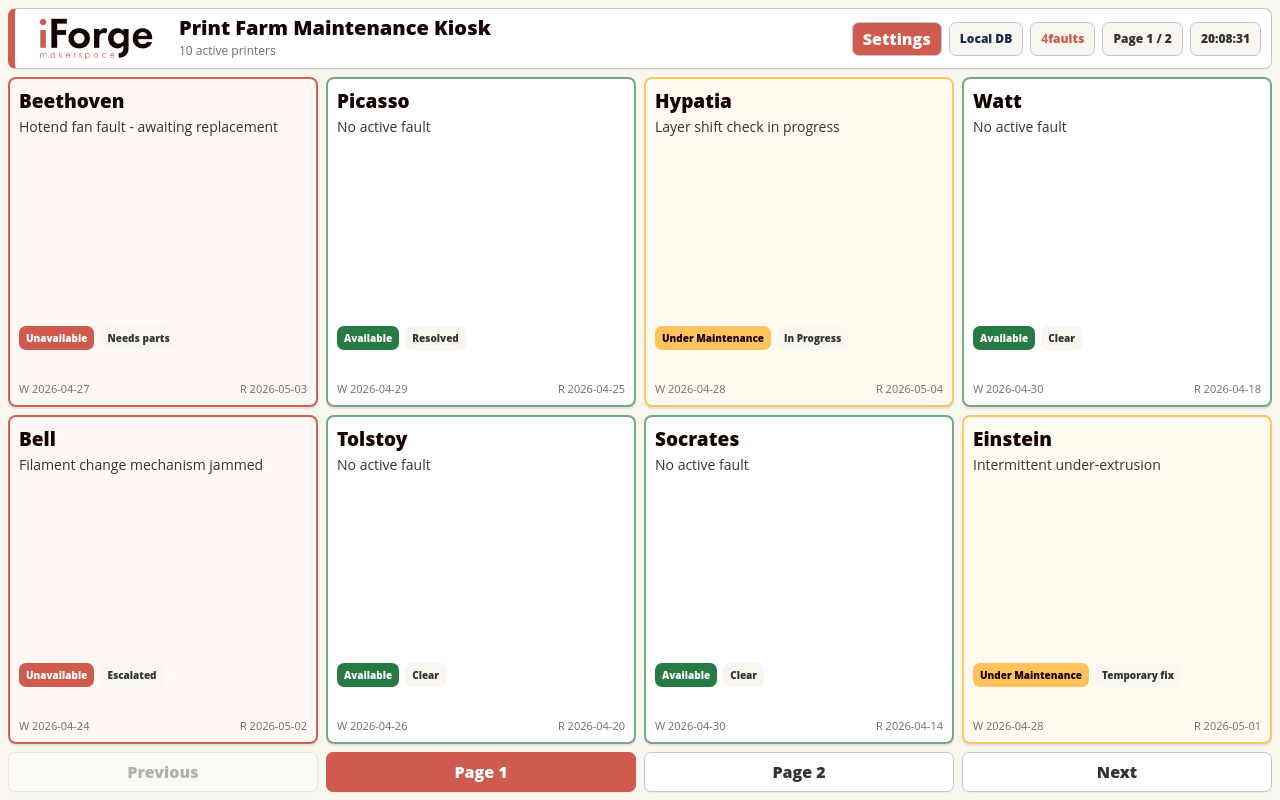
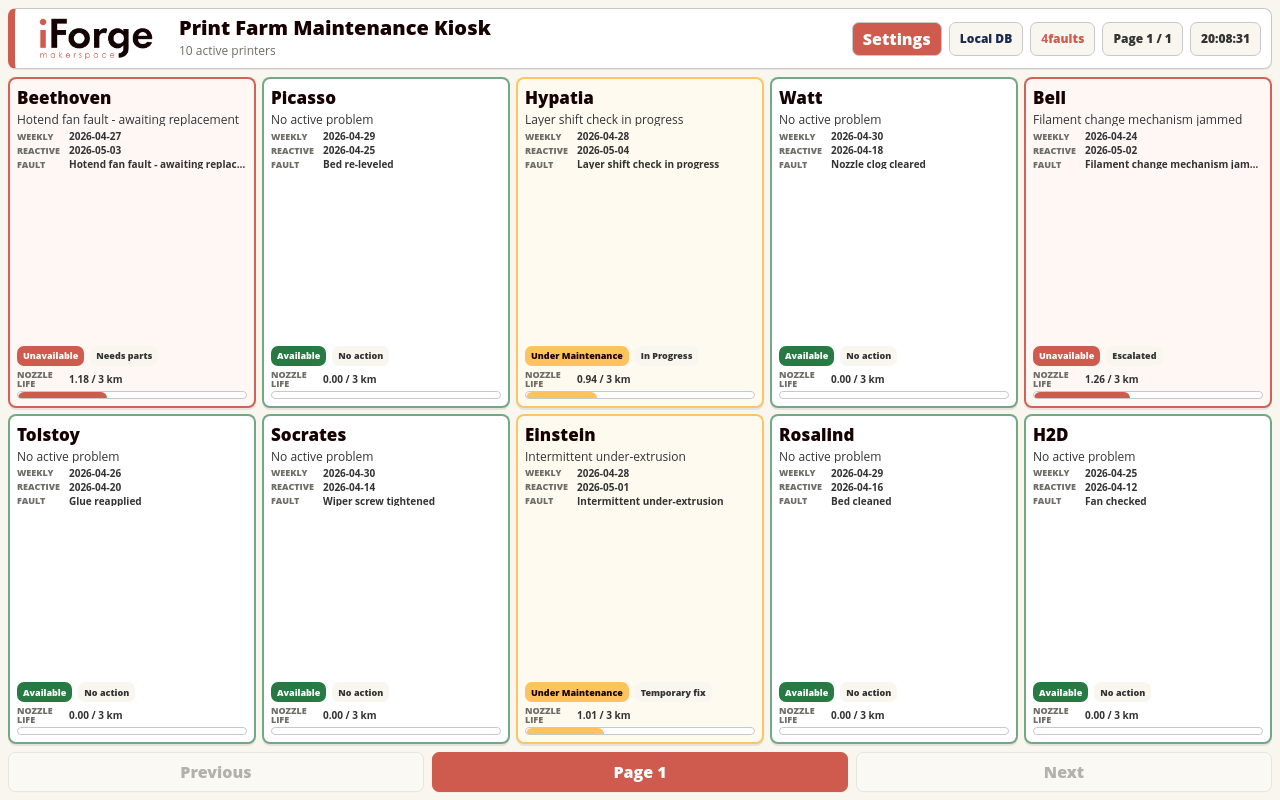
Before and after one commit to iforge-uos/maintenance_kiosk, a Flask app: page / in a window 1280 px wide. Run offline with Flask 2, Linux system fonts and the light colour scheme; data comes from the database, SQL or seed files in the repository; some libraries are stand-ins or nearby versions.

Commit message:
Compact dashboard printer cards

```diff
--- a/app.py
+++ b/app.py
@@ -33,7 +33,7 @@ SEMESTERS = [
 ]
 
 TECHNICIANS = [f"Technician {number}" for number in range(1, 9)]
-DASHBOARD_PAGE_SIZE = 8
+DASHBOARD_PAGE_SIZE = 10
 
 CHECKLIST_ITEMS = [
     ("nozzle_debris_brushed", "Brush off nozzle debris"),
--- a/backend.py
+++ b/backend.py
@@ -29,6 +29,7 @@ from sqlalchemy.engine import Engine, Row
 BASE_DIR = Path(__file__).resolve().parent
 DEFAULT_SQLITE_PATH = BASE_DIR / "data" / "kiosk.db"
 OPEN_REACTIVE_STATES = {"open", "in_progress", "escalated"}
+NOZZLE_LIFE_KM = 3.0
 
 metadata = MetaData()
 _engine: Engine | None = None
@@ -484,6 +485,60 @@ def save_app_setting(setting_key: str, setting_value: str) -> None:
             )
 
 
+def nozzle_life(filament_m: float | None) -> dict[str, Any]:
+    used_km = round(max(float(filament_m or 0), 0) / 1000, 2)
+    percent = min(100, int(round((used_km / NOZZLE_LIFE_KM) * 100)))
+    return {
+        "nozzle_life_used_km": used_km,
+        "nozzle_life_percent": percent,
+        "nozzle_life_label": f"{used_km:.2f} / {NOZZLE_LIFE_KM:g} km",
+    }
+
+
+def latest_filament_by_printer(conn: Any, printer_ids: list[int]) -> dict[int, float | None]:
+    if not printer_ids:
+        return {}
+    rows = conn.execute(
+        select(
+            maintenance_events_table.c.printer_id,
+            weekly_details_table.c.filament_m,
+        )
+        .select_from(maintenance_events_table.join(weekly_details_table))
+        .where(maintenance_events_table.c.printer_id.in_(printer_ids))
+        .where(maintenance_events_table.c.event_type == "weekly")
+        .order_by(maintenance_events_table.c.printer_id, maintenance_events_table.c.created_at.desc())
+    ).fetchall()
+    latest: dict[int, float | None] = {}
+    for row in rows:
+        printer_id = row._mapping["printer_id"]
+        if printer_id not in latest:
+            latest[printer_id] = row._mapping["filament_m"]
+    return latest
+
+
+def dashboard_printer(row: Row[Any], latest_filament_m: float | None) -> dict[str, Any]:
+    printer = dict(row._mapping)
+    active_problem = printer["current_fault_summary"] or "No active problem"
+    recent_fault = printer["current_fault_summary"] or printer["last_fix_summary"] or "No fault recorded"
+    life = nozzle_life(latest_filament_m)
+    if life["nozzle_life_percent"] >= 100:
+        action_needed = "Replace nozzle"
+    elif printer["status"] == "Available" and printer["reactive_state"] in {"Clear", "Resolved"}:
+        action_needed = "No action"
+    else:
+        action_needed = printer["reactive_state"]
+    printer.update(
+        {
+            "active_problem": active_problem,
+            "recent_fault": recent_fault,
+            "availability": printer["status"],
+            "action_needed": action_needed,
+            **life,
+        }
+    )
+    return printer
+
+
 def get_dashboard_payload(page: int, page_size: int) -> dict[str, Any]:
     with engine().connect() as conn:
         total_printers = conn.execute(select(func.count()).select_from(printers_table)).scalar_one()
@@ -498,12 +553,13 @@ def get_dashboard_payload(page: int, page_size: int) -> dict[str, Any]:
             .limit(page_size)
             .offset((page - 1) * page_size)
         ).fetchall()
+        latest_filament = latest_filament_by_printer(conn, [row._mapping["id"] for row in rows])
 
     return {
         "generated_at": datetime.now().strftime("%H:%M:%S"),
         "sync_status": "Postgres" if database_url().startswith("postgresql") else "Local DB",
         "unresolved_count": unresolved_count,
-        "printers": [dict(row._mapping) for row in rows],
+        "printers": [dashboard_printer(row, latest_filament.get(row._mapping["id"])) for row in rows],
         "current_page": page,
         "total_pages": total_pages,
         "total_printers": total_printers,
--- a/static/css/kiosk.css
+++ b/static/css/kiosk.css
@@ -193,15 +193,15 @@ time {
 .printer-grid {
   flex: 1;
   display: grid;
-  grid-template-columns: repeat(4, minmax(0, 1fr));
+  grid-template-columns: repeat(5, minmax(0, 1fr));
   grid-template-rows: repeat(2, minmax(0, 1fr));
-  gap: 8px;
+  gap: 6px;
   min-height: 0;
 }
 
 .dashboard-pager {
   display: grid;
-  grid-template-columns: repeat(4, minmax(0, 1fr));
+  grid-template-columns: repeat(auto-fit, minmax(120px, 1fr));
   gap: 8px;
 }
 
@@ -239,10 +239,10 @@ time {
   width: 100%;
   height: 100%;
   display: grid;
-  grid-template-rows: auto minmax(36px, 1fr) auto auto;
+  grid-template-rows: auto auto minmax(0, 1fr) auto auto;
   align-items: stretch;
-  gap: 5px;
-  padding: 9px;
+  gap: 4px;
+  padding: 7px;
   border: 2px solid var(--line);
   border-radius: 8px;
   background: var(--panel);
@@ -272,7 +272,7 @@ time {
 }
 
 .printer-name {
-  font-size: 19px;
+  font-size: 17px;
   font-weight: 800;
   letter-spacing: 0;
   color: var(--logo-black);
@@ -284,12 +284,52 @@ time {
 
 .fault-text {
   color: var(--text);
-  font-size: 14px;
-  line-height: 1.15;
+  font-size: 12px;
+  line-height: 1.12;
   display: -webkit-box;
   overflow: hidden;
   -webkit-line-clamp: 2;
   -webkit-box-orient: vertical;
+}
+
+.card-facts {
+  display: grid;
+  gap: 2px;
+  align-content: start;
+  min-width: 0;
+  overflow: hidden;
+}
+
+.card-facts span,
+.nozzle-life span {
+  display: grid;
+  grid-template-columns: 48px minmax(0, 1fr);
+  align-items: center;
+  gap: 4px;
+  min-width: 0;
+  min-height: 12px;
+}
+
+.card-facts b,
+.nozzle-life b {
+  color: var(--muted);
+  font-size: 9px;
+  font-weight: 900;
+  line-height: 1;
+  text-transform: uppercase;
+}
+
+.card-facts em,
+.nozzle-life em {
+  min-width: 0;
+  overflow: hidden;
+  color: var(--text);
+  font-size: 10px;
+  font-style: normal;
+  font-weight: 700;
+  line-height: 1;
+  text-overflow: ellipsis;
+  white-space: nowrap;
 }
 
 .status-row,
@@ -301,7 +341,7 @@ time {
 }
 
 .printer-card .status-row {
-  min-height: 50px;
+  min-height: 0;
   align-items: flex-start;
   align-content: flex-start;
   justify-content: flex-start;
@@ -331,9 +371,9 @@ time {
 
 .printer-card .status-badge,
 .printer-card .state-badge {
-  min-height: 24px;
-  padding: 0 7px;
-  font-size: 10px;
+  min-height: 20px;
+  padding: 0 6px;
+  font-size: 9px;
 }
 
 .status-badge {
@@ -360,6 +400,36 @@ time {
   max-width: 140px;
   overflow: hidden;
   text-overflow: ellipsis;
+}
+
+.nozzle-life {
+  display: grid;
+  gap: 3px;
+}
+
+.nozzle-life i {
+  display: block;
+  height: 8px;
+  overflow: hidden;
+  border: 1px solid var(--line);
+  border-radius: 999px;
+  background: #ffffff;
+}
+
+.nozzle-life i span {
+  display: block;
+  width: var(--nozzle-life-percent);
+  height: 100%;
+  border-radius: inherit;
+  background: var(--teal);
+}
+
+.printer-card.status-unavailable .nozzle-life i span {
+  background: var(--coral);
+}
+
+.printer-card.status-under-maintenance .nozzle-life i span {
+  background: var(--amber);
 }
 
 .action-dialog {
@@ -1044,7 +1114,9 @@ textarea {
   .header-metrics,
   .header-actions {
     width: 100%;
-    overflow-x: auto;
+    flex-wrap: wrap;
+    gap: 5px;
+    overflow-x: visible;
     padding-bottom: 2px;
   }
 
--- a/static/js/kiosk.js
+++ b/static/js/kiosk.js
@@ -58,9 +58,18 @@
           }
 
           card.className = "printer-card status-" + printer.status.toLowerCase().replace(/\s+/g, "-");
-          card.querySelector("[data-fault-text]").textContent = printer.current_fault_summary || "No active fault";
-          card.querySelector("[data-status]").textContent = printer.status;
-          card.querySelector("[data-reactive-state]").textContent = printer.reactive_state;
+          card.querySelector("[data-fault-text]").textContent = printer.active_problem;
+          card.querySelector("[data-status]").textContent = printer.availability;
+          card.querySelector("[data-action-needed]").textContent = printer.action_needed;
+          card.querySelector("[data-last-weekly]").textContent = printer.last_weekly_at || "Never";
+          card.querySelector("[data-last-reactive]").textContent = printer.last_reactive_at || "Never";
+          card.querySelector("[data-recent-fault]").textContent = printer.recent_fault;
+          card.querySelector("[data-nozzle-life-label]").textContent = printer.nozzle_life_label;
+
+          var nozzleLife = card.querySelector(".nozzle-life");
+          if (nozzleLife) {
+            nozzleLife.style.setProperty("--nozzle-life-percent", printer.nozzle_life_percent + "%");
+          }
         });
       })
       .catch(function () {
--- a/templates/dashboard.html
+++ b/templates/dashboard.html
@@ -25,16 +25,22 @@
       <article class="printer-card status-{{ printer.status|lower|replace(' ', '-') }}" data-printer-card="{{ printer.id }}">
         <a class="printer-card-button" href="{{ url_for('printer_detail', printer_id=printer.id) }}">
           <span class="printer-name">{{ printer.name }}</span>
-          <span class="fault-text" data-fault-text>
-            {{ printer.current_fault_summary or "No active fault" }}
+          <span class="fault-text" data-fault-text>{{ printer.active_problem }}</span>
+          <span class="card-facts">
+            <span><b>Weekly</b><em data-last-weekly>{{ printer.last_weekly_at or "Never" }}</em></span>
+            <span><b>Reactive</b><em data-last-reactive>{{ printer.last_reactive_at or "Never" }}</em></span>
+            <span><b>Fault</b><em data-recent-fault>{{ printer.recent_fault }}</em></span>
           </span>
           <span class="status-row">
-            <span class="status-badge" data-status>{{ printer.status }}</span>
-            <span class="state-badge" data-reactive-state>{{ printer.reactive_state }}</span>
+            <span class="status-badge" data-status>{{ printer.availability }}</span>
+            <span class="state-badge" data-action-needed>{{ printer.action_needed }}</span>
           </span>
-          <span class="date-row">
-            <span>W {{ printer.last_weekly_at }}</span>
-            <span>R {{ printer.last_reactive_at }}</span>
+          <span class="nozzle-life" style="--nozzle-life-percent: {{ printer.nozzle_life_percent }}%;">
+            <span>
+              <b>Nozzle life</b>
+              <em data-nozzle-life-label>{{ printer.nozzle_life_label }}</em>
+            </span>
+            <i aria-hidden="true"><span data-nozzle-life-bar></span></i>
           </span>
         </a>
       </article>
@@ -43,8 +49,9 @@
 
   <nav class="dashboard-pager" aria-label="Dashboard pages">
     <a class="{% if payload.current_page == 1 %}disabled{% endif %}" href="{{ url_for('dashboard', page=payload.current_page - 1) }}">Previous</a>
-    <a class="{% if payload.current_page == 1 %}active{% endif %}" href="{{ url_for('dashboard', page=1) }}">Page 1</a>
-    <a class="{% if payload.current_page == 2 %}active{% endif %}" href="{{ url_for('dashboard', page=2) }}">Page 2</a>
+    {% for page_number in range(1, payload.total_pages + 1) %}
+      <a class="{% if payload.current_page == page_number %}active{% endif %}" href="{{ url_for('dashboard', page=page_number) }}">Page {{ page_number }}</a>
+    {% endfor %}
     <a class="{% if payload.current_page == payload.total_pages %}disabled{% endif %}" href="{{ url_for('dashboard', page=payload.current_page + 1) }}">Next</a>
   </nav>
 </section>
```
Also changed, not shown: tests/test_backend_persistence.py (+22 -0 lines), README.md.
